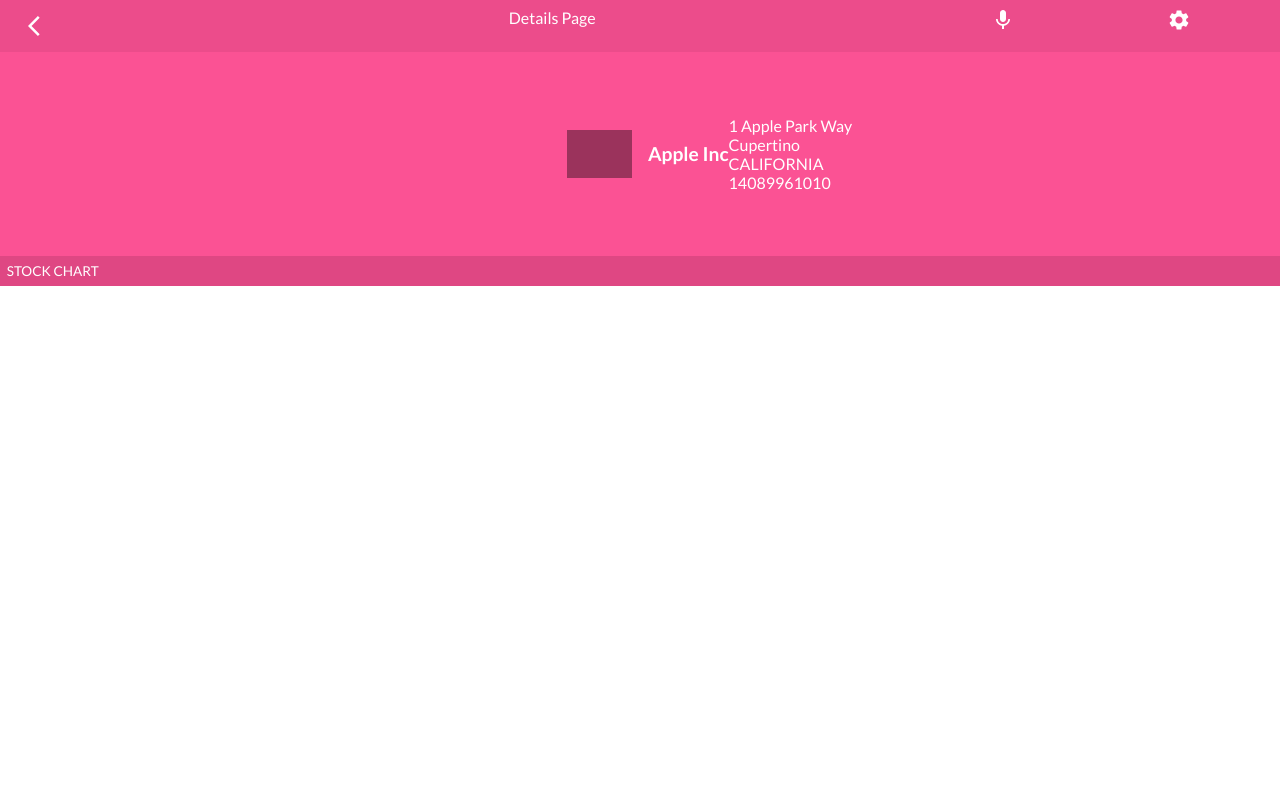
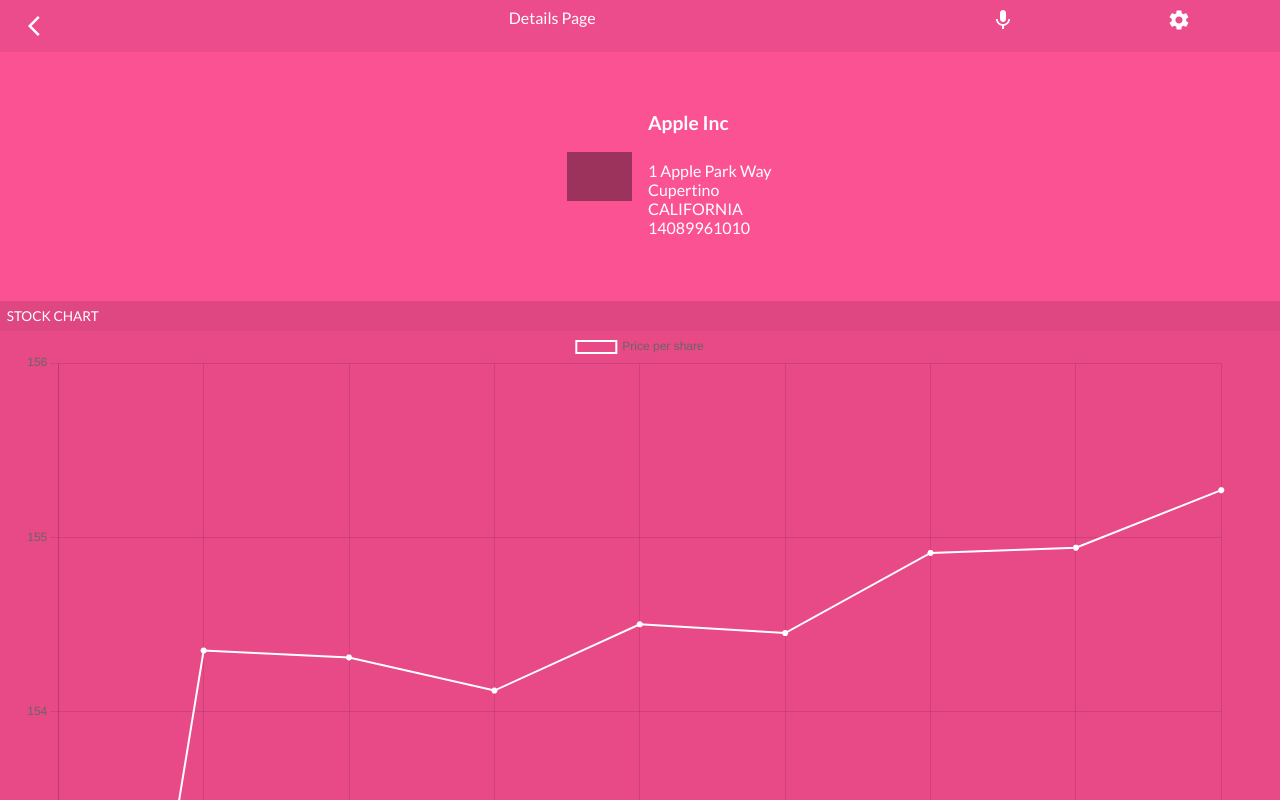
Before and after one commit to mugberto/firm-profile, a React (Create React App) app: page /details/AAPL in a window 1280 px wide. Shown: the top 800 px of the page. Built offline with nearby package versions, Linux system fonts and the light colour scheme; grey boxes are pictures that could not be loaded.

Commit message:
Add StockChart component

```diff
--- a/package.json
+++ b/package.json
@@ -8,6 +8,7 @@
     "@testing-library/jest-dom": "^5.14.1",
     "@testing-library/react": "^11.2.7",
     "@testing-library/user-event": "^12.8.3",
+    "chart.js": "^3.5.1",
     "react": "^17.0.2",
     "react-dom": "^17.0.2",
     "react-router-dom": "^5.3.0",
--- a/src/components/DetailsPage.js
+++ b/src/components/DetailsPage.js
@@ -1,5 +1,6 @@
 import Grid from '@material-ui/core/Grid';
 import { makeStyles } from '@material-ui/core';
+import StockChart from './StockChart';
 
 const useStyle = makeStyles({
   hero: {
@@ -45,6 +46,9 @@
     height: '100%',
     textDecoration: 'none',
   },
+  chartBG: {
+    backgroundColor: '#E84987',
+  },
 });
 
 const DetailsPage = () => {
@@ -89,7 +93,7 @@
         <Grid item xs={6} container justifyContent="flex-end" style={{ paddingRight: '8px' }}>
           <img src={firmDetails.image} alt="logo" className={classes.logo} />
         </Grid>
-        <Grid item xs={6} container justifyContent="flex-start" alignItems="center" style={{ paddingLeft: '8px' }}>
+        <Grid item xs={6} container direction="column" justifyContent="center" alignItems="start" style={{ paddingLeft: '8px' }}>
           <h1 style={{ lineHeight: '1', fontSize: '1.2rem' }}>
             {firmDetails.companyName}
           </h1>
@@ -108,6 +112,9 @@
         </Grid>
       </Grid>
       <Grid item xs={12} className={classes.boxTitle}>STOCK CHART</Grid>
+      <Grid item xs={12} className={classes.chartBG}>
+        <StockChart />
+      </Grid>
     </Grid>
   );
 };
--- /dev/null
+++ b/src/components/StockChart.js
@@ -0,0 +1,39 @@
+import { useEffect } from 'react';
+import Chart from 'chart.js/auto';
+import { label, data } from './data';
+
+const config = {
+  type: 'line',
+  data: {
+    labels: label.slice(0, 9),
+    datasets: [
+      {
+        label: 'Price per share',
+        data: data.slice(0, 9),
+      },
+    ],
+  },
+  options: {
+    datasets: {
+      line: {
+        borderWidth: 2,
+        backgroundColor: 'rgb(255, 99, 132, 0)',
+        borderColor: '#fff',
+        pointStyle: 'star',
+      },
+    },
+  },
+};
+
+const StockChart = () => {
+  useEffect(() => {
+    const chart = new Chart(document.getElementById('stockChart'), config);
+    return () => chart.destroy();
+  }, []);
+
+  return (
+    <canvas id="stockChart" width="200" height="200" />
+  );
+};
+
+export default StockChart;
```
Also changed, not shown: src/components/chart.js (deleted), 1 other file (tests, documents, lock files or other folders).
